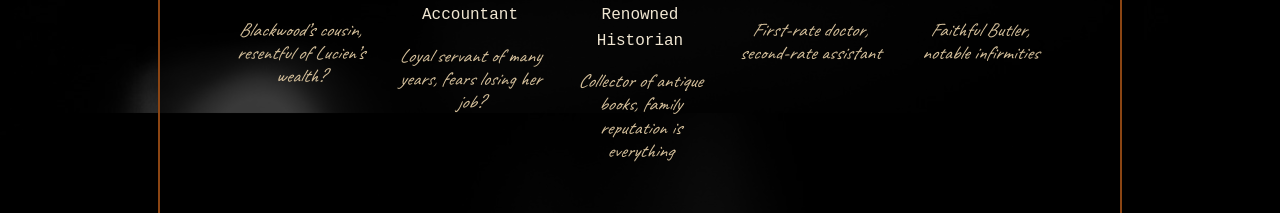
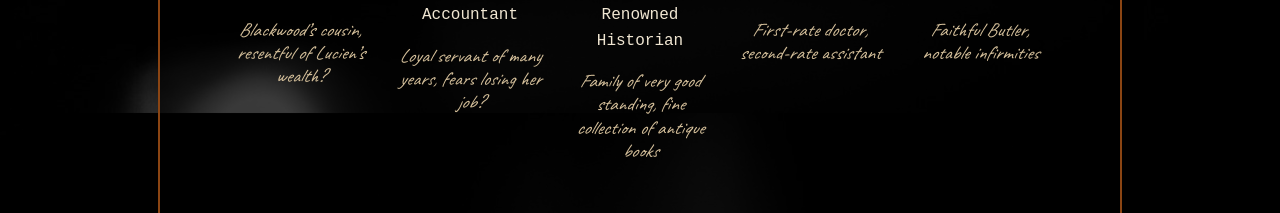
Before and after one commit to BHLukeBH/BHLukeBH.github.io, a plain HTML site: page index.html in a window 1280 px wide. Shown: the part 687-900 px from the top of the page. Drawn offline with Linux system fonts and the light colour scheme.

Commit message:
Update index.html

```diff
--- a/index.html
+++ b/index.html
@@ -101,7 +101,7 @@
                 <div class="gallery-item">
                     <img src="images/Henry1.png" alt="Henry Caldwell">
                     <p>Sir Henry Caldwell - Renowned Historian</p>
-                    <p class="sherlock-note">Collector of antique books, family reputation is everything</p>
+                    <p class="sherlock-note">Family of very good standing, fine collection of antique books</p>
                 </div>
                 <div class="gallery-item">
                     <img src="images/Watson1.png" alt="Dr. Watson">
```
